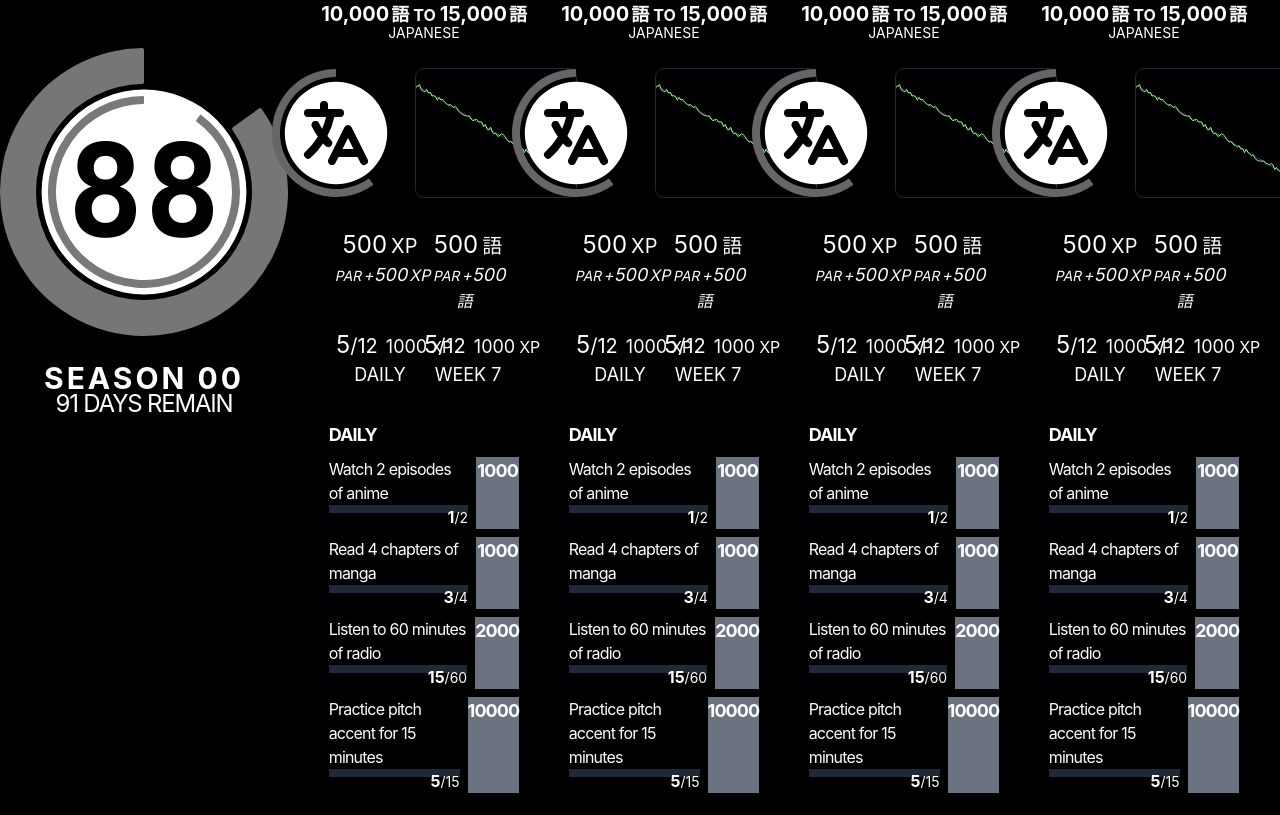
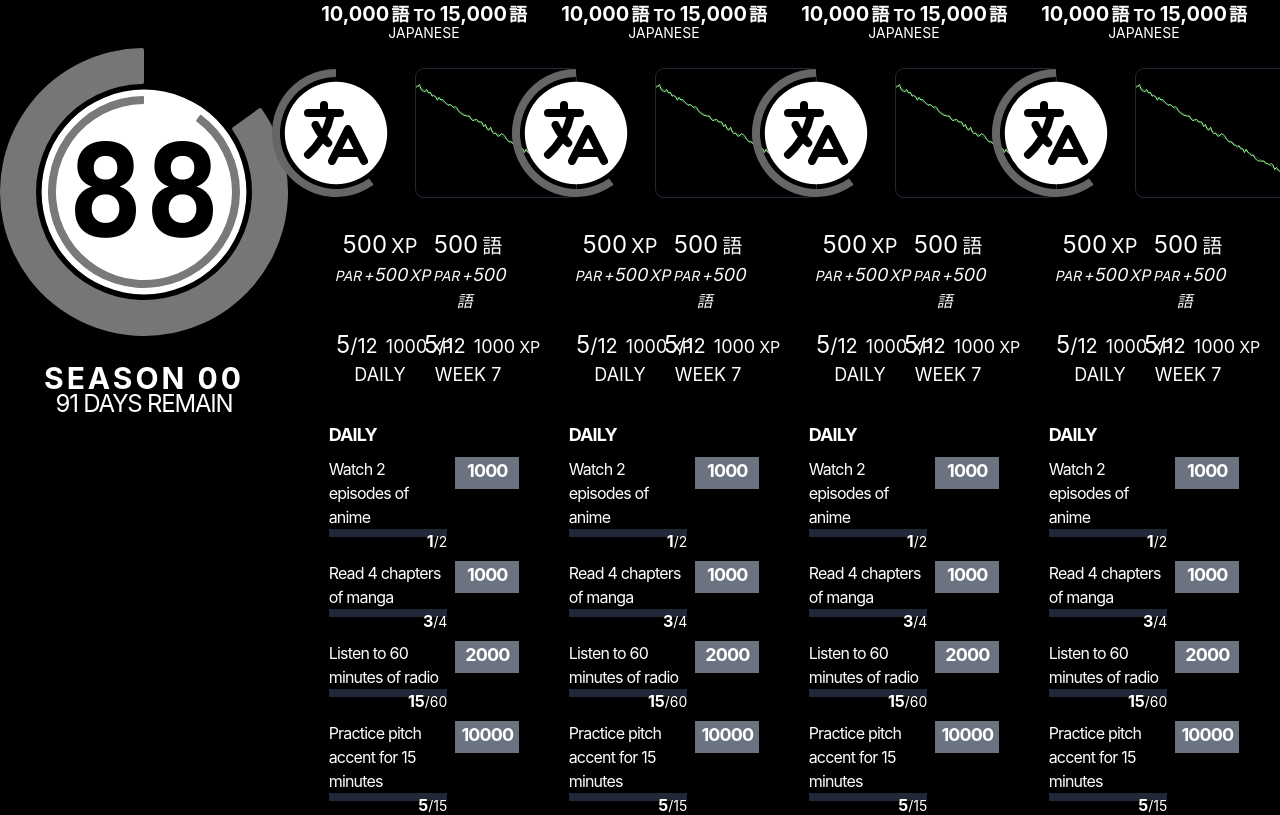
Before and after one commit to everalert/habits-battlepass, a Next.js app: page / in a window 1280 px wide. Shown: the top 815 px of the page. Built offline with nearby package versions, Linux system fonts and the light colour scheme.

Commit message:
fix reward sizing in TaskChallenge.module

```diff
--- a/src/modules/task/TaskChallenge.module.js
+++ b/src/modules/task/TaskChallenge.module.js
@@ -1,7 +1,7 @@
 export default function TaskChallenge(props) {
 	return (
 		<div className="clear-both flex flex-row-reverse gap-x-2">
-			<div className="text-lg font-bold text-center tracking-tighter block w-16 bg-gray-500">{props.reward}</div>
+			<div className="text-lg font-bold text-center tracking-tighter block w-16 h-8 bg-gray-500 shrink-0">{props.reward}</div>
 			<div className="flex-grow">
 				<span className="tracking-tighter float-left">{props.label}</span>
 				<span className="text-sm float-right">
```
